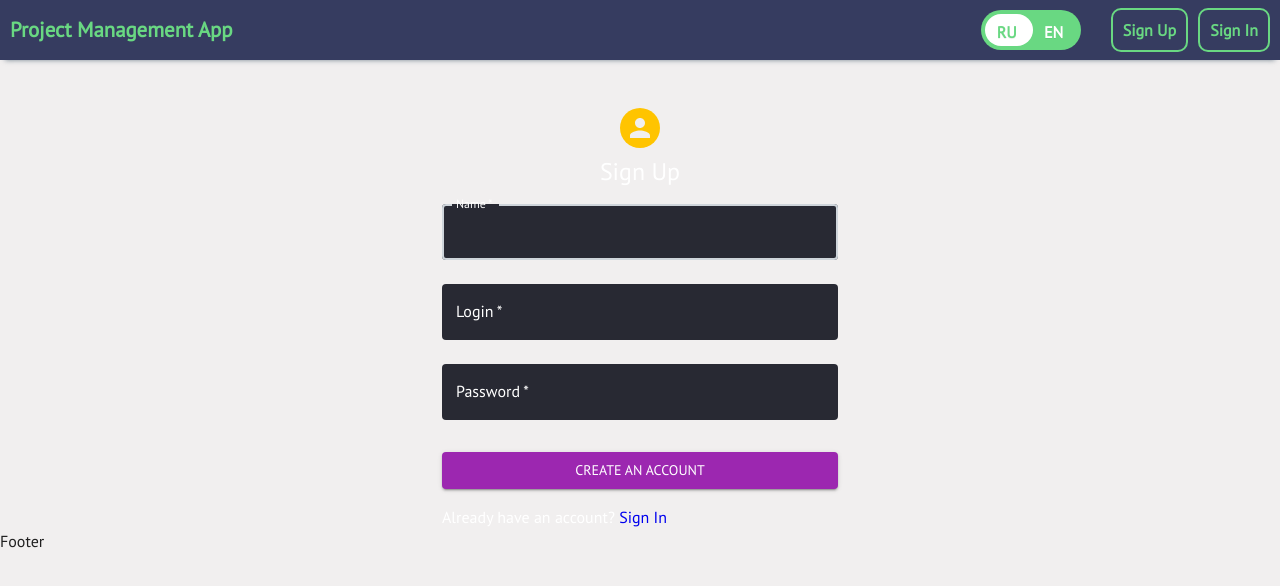
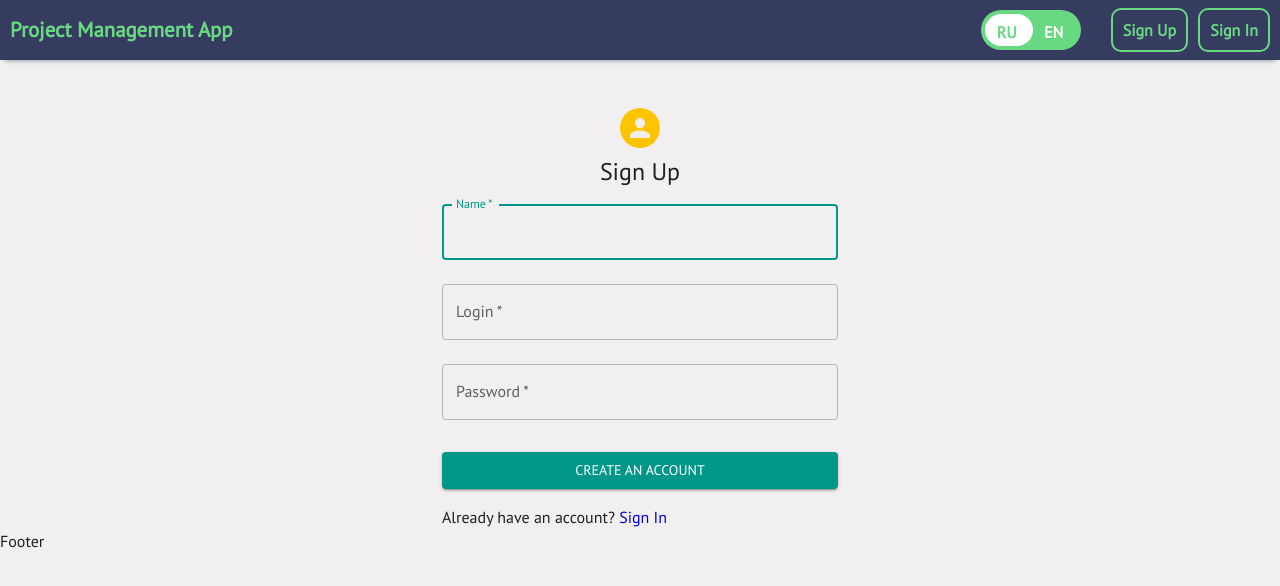
Before and after one commit to irina-mokh/project-management-app, a React (Create React App) app: page /signup in a window 1280 px wide. Shown: the top 586 px of the page. Built offline with nearby package versions, Linux system fonts and the light colour scheme.

Commit message:
refactor:  keep LS token, refactor dispatch signup/dignin

```diff
--- a/src/pages/signIn/index.tsx
+++ b/src/pages/signIn/index.tsx
@@ -25,9 +25,7 @@ export const SignInForm = () => {
   const mode = useSelector(selectTheme);
   const theme = createTheme(getDesignTokens(mode));
   const dispatch = useDispatch<AppDispatch>();
-  const { error } = useSelector((state: RootState) => state.auth);
-  const { isLoading } = useSelector((state: RootState) => state.auth);
-  const { token } = useSelector((state: RootState) => state.auth);
+  const { error, isLoading, token } = useSelector((state: RootState) => state.auth);
   const navigate = useNavigate();
 
   const [success, setSuccess] = useState(false);
@@ -44,6 +42,7 @@ export const SignInForm = () => {
     const inputLogin = (event.target as HTMLInputElement).value;
     setLogin(inputLogin);
     loginValidation(inputLogin);
+    //dispatch<AppDispatch>(remError());
   };
   const loginValidation = (inputLogin: string) => {
     if (inputLogin && inputLogin.length > 3) {
--- a/src/pages/signUp/index.tsx
+++ b/src/pages/signUp/index.tsx
@@ -13,7 +13,7 @@ import {
   Typography,
 } from '@mui/material';
 import { useState } from 'react';
-import { Link, useNavigate } from 'react-router-dom';
+import { Link } from 'react-router-dom';
 import { getDesignTokens } from 'theme';
 import { useSelector } from 'react-redux';
 import { selectTheme } from 'store/theme/selectors';
@@ -33,11 +33,10 @@ export interface TokenUserType {
 }
 
 export const SignUpForm = () => {
-  const navigate = useNavigate();
   const mode = useSelector(selectTheme);
   const theme = createTheme(getDesignTokens(mode));
   const dispatch = useDispatch<AppDispatch>();
-  const { token, error, isLoading, userId } = useSelector((state: RootState) => state.auth);
+  const { token, error, isLoading } = useSelector((state: RootState) => state.auth);
 
   const [name, setName] = useState('');
   const [nameError, setNameError] = useState(false);
@@ -107,23 +106,20 @@ export const SignUpForm = () => {
       login: data.get('login') as string,
       password: data.get('password') as string,
     };
-    dispatch(createUser(newUser));
-
-    if (userId?.length) {
-      const dataUser = {
-        login: data.get('login') as string,
-        password: data.get('password') as string,
-      };
-      dispatch(signInUser(dataUser));
-      if (token?.length) {
-        setTimeout(() => navigate('/main'), 700);
-      }
-    }
+    dispatch(createUser(newUser))
+      .unwrap()
+      .then((newUser) => {
+        dispatch(signInUser({ password: newUser.password, login: newUser.login }));
+      })
+      .catch((e) => {
+        // error in case of rejection inside createAsyncThunk second argument
+        console.log('e', e);
+      });
   };
 
   return (
     <ThemeProvider theme={theme}>
-      <Container component="main" maxWidth="xs" sx={{ mt: 5, color: 'primary.contrastText' }}>
+      <Container component="main" maxWidth="xs" sx={{ mt: 5 }}>
         <CssBaseline />
         <Box
           sx={{
@@ -195,8 +191,6 @@ export const SignUpForm = () => {
                 fullWidth
                 variant="contained"
                 sx={{ mt: 3, mb: 2 }}
-                //disabled={passError || nameError || loginError}
-                style={{ backgroundColor: '#9c27b0' }}
                 disabled={false || passError || nameError || loginError}
               >
                 Create an account
--- a/src/store/auth/actions.ts
+++ b/src/store/auth/actions.ts
@@ -12,8 +12,9 @@ export const createUser = createAsyncThunk(
       const response = await axiosClient.post(url, user);
       if (response.status !== 201) {
         throw new Error('Error');
+      } else {
+        return response.data;
       }
-      return response.data;
     } catch (err) {
       let errorMessage;
       if ((err as AxiosError).response?.status === 400) {
--- a/src/store/auth/reducer.tsx
+++ b/src/store/auth/reducer.tsx
@@ -20,7 +20,7 @@ export const authSlice = createSlice({
   name: 'auth',
   initialState,
   reducers: {
-    removeError: (state) => {
+    remError: (state) => {
       state.error = null;
     },
   },
@@ -30,10 +30,10 @@ export const authSlice = createSlice({
         state.isLoading = true;
         state.error = null;
       })
-      // axios sets token to LS
       .addCase(createUser.fulfilled, (state, action) => {
+        state.isLoading = false;
         state.userId = action.payload.id;
-        state.isLoading = false;
+        console.log('action', action.payload);
       })
       .addCase(createUser.rejected, (state, action) => {
         state.error = String(action.payload);
@@ -58,6 +58,6 @@ export const authSlice = createSlice({
   },
 });
 
-export const removeError = authSlice.actions;
+export const remError = authSlice.actions;
 
 export default authSlice.reducer;
--- a/src/theme/index.tsx
+++ b/src/theme/index.tsx
@@ -4,41 +4,6 @@ import { teal, amber } from '@mui/material/colors';
 export const getDesignTokens = (mode: PaletteMode) => ({
   typography: {
     fontFamily: 'PT Sans',
-    h1: { color: '#fff' },
-  },
-  components: {
-    MuiInputLabel: {
-      styleOverrides: {
-        root: {
-          color: '#fff',
-          '&.Mui-focused': {
-            color: '#fff',
-          },
-        },
-      },
-    },
-    MuiOutlinedInput: {
-      styleOverrides: {
-        root: {
-          color: '#fff',
-
-          backgroundColor: '#282933',
-
-          '-webkit-autofill:focus': {
-            transition: 'background-color 600000s 0s, color 600000s 0s',
-          },
-          '& fieldset': {
-            border: 'none',
-          },
-          '& .MuiInputBase-input:hover + fieldset': {
-            border: `2px solid #ced4da`,
-          },
-          '& .MuiInputBase-input:focus + fieldset': {
-            border: `2px solid #ced4da`,
-          },
-        },
-      },
-    },
   },
   palette: {
     primary: teal,
--- a/src/utils/axios.ts
+++ b/src/utils/axios.ts
@@ -8,7 +8,6 @@ export const axiosClient = axios.create({
     'Content-Type': 'application/json',
   },
 });
-/*
 axiosClient.interceptors.request.use(
   async (config) => {
     const value = localStorage.getItem('token');
@@ -40,4 +39,3 @@ axiosClient.interceptors.response.use(
     return Promise.reject(error);
   }
 );
-*/
```
